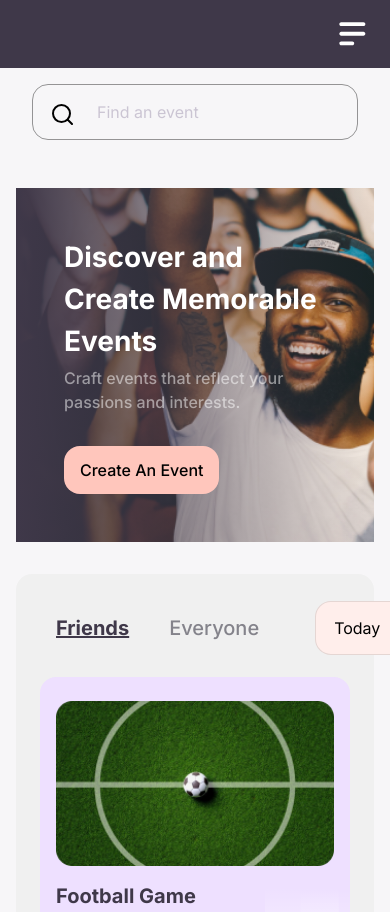
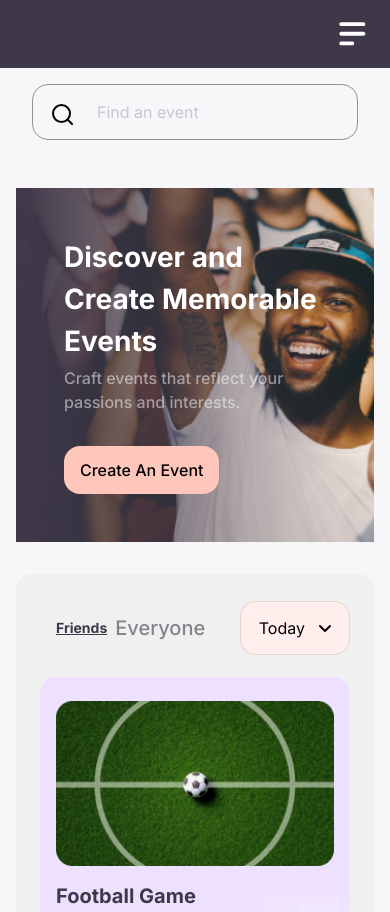
Before and after one commit to codeReaper0/event-webapp2, a Next.js app: page /timeline in a window 390 px wide. Built offline with nearby package versions, Linux system fonts and the light colour scheme.

Commit message:
Update TimelineCard.tsx

```diff
--- a/components/layout/TimelineCard.tsx
+++ b/components/layout/TimelineCard.tsx
@@ -171,13 +171,13 @@ const TimelineCard = () => {
   return (
     <div className="mx-auto mt-8 p-6 bg-[#F0F0F0] rounded-2xl">
       {/* Friends and Today */}
-      <div className="flex justify-between items-center gap-10">
-        <span className="flex items-center gap-10 p-4 text-xl font-sans">
+      <div className="flex justify-between items-center gap-2 lg:gap-10">
+        <span className="flex items-center gap-2 p-4 text-xl font-sans lg:gap-10">
           <button
             className={`${
               active === "friends"
-                ? "font-bold text-[#3F3849] underline"
-                : "font-medium text-[#84838B]"
+                ? "font-bold text-[#3F3849] underline text-sm"
+                : "font-medium text-[#84838B] text-sm"
             } transition-all`}
             onClick={() => setActive("friends")}
           >
@@ -186,7 +186,7 @@ const TimelineCard = () => {
           <button
             className={`${
               active === "everyone"
-                ? "font-bold text-[#3F3849] underline"
+                ? "font-bold text-[#3F3849] underline text-sm"
                 : "font-medium text-[#84838B]"
             } transition-all`}
             onClick={() => setActive("everyone")}
@@ -195,7 +195,7 @@ const TimelineCard = () => {
           </button>
         </span>
         <button className="bg-[#FFEEEB] rounded-2xl py-[14px] ps-[18px] pe-3 flex items-center gap-2 border border-[#0000001A] transition-all active:bg-[#fadfc8] active:scale-[0.98]">
-          <h6>Today</h6>
+          Today
           <ArrowDownSVG />
         </button>
       </div>
```
